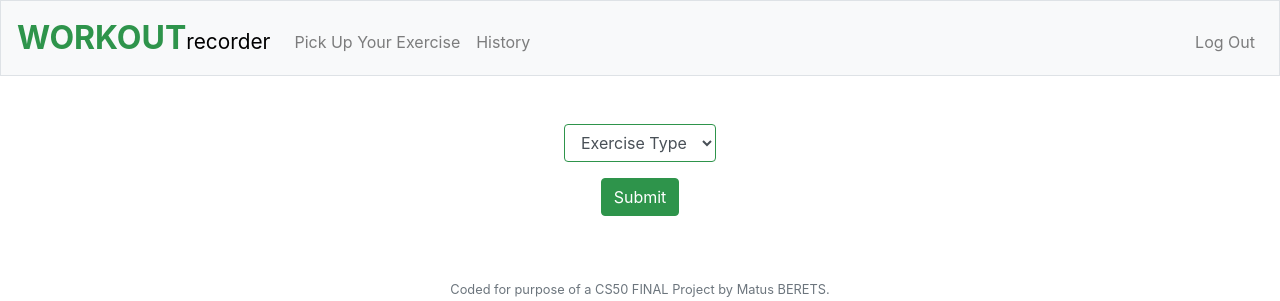
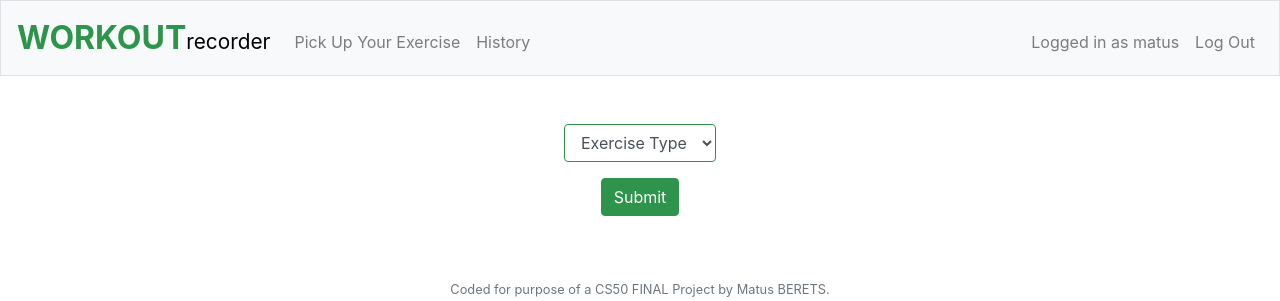
Before and after one commit to matusberets/workoutwillwork, a Flask app: page /pickup in a window 1280 px wide. Shown: the top 301 px of the page. Run offline with Flask 2, Linux system fonts and the light colour scheme; a user stored in the database is signed in; data that the repository does not hold is empty; some libraries are stand-ins or nearby versions.

Commit message:
Logged in info added

```diff
--- a/application.py
+++ b/application.py
@@ -91,6 +91,7 @@ def login():
             return error("Invalid username or password !")
 
         session["user_id"] = rows[0]["id"]
+        session["user_name"] = rows[0]["username"]
 
         return redirect("/pickup")
 
--- a/templates/layout.html
+++ b/templates/layout.html
@@ -36,6 +36,7 @@
                         <li class="nav-item"><a class="nav-link" href="/history">History</a></li>
                     </ul>
                     <ul class="navbar-nav ml-auto mt-2">
+                        <li class="nav-item"><a class="nav-link">Logged in as {{ session.user_name }}</a></li>
                         <li class="nav-item"><a class="nav-link" href="/logout">Log Out</a></li>
                     </ul>
                 {% else %}
```
